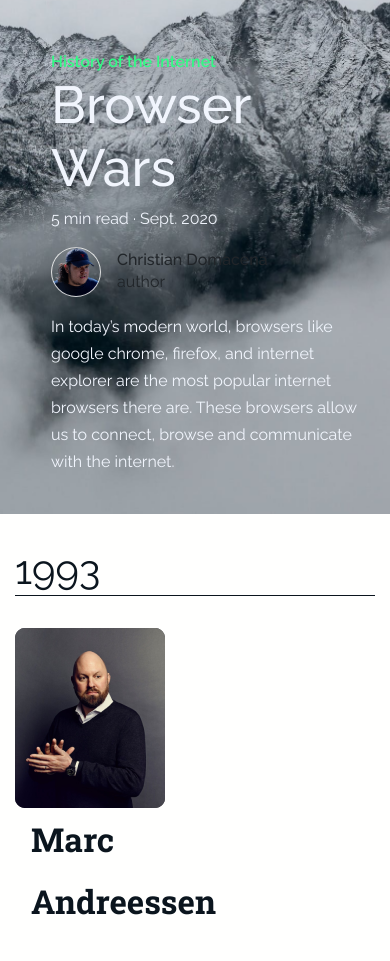
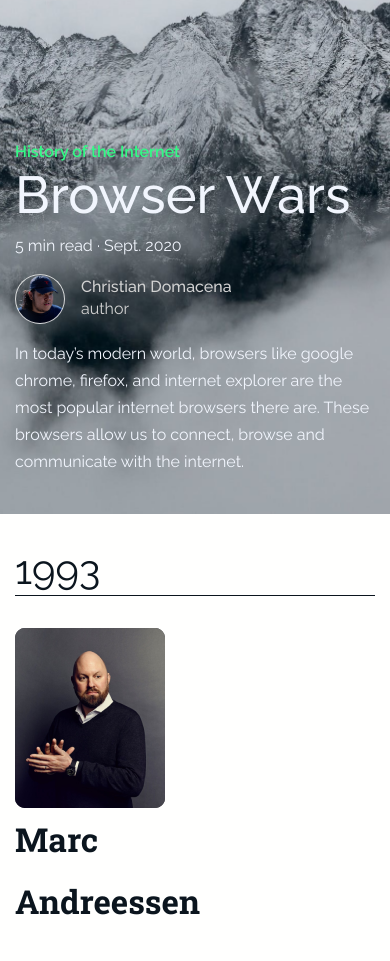
Before and after one commit to cjdomacena/is117-project-03, a website: page docs/browser-wars.html in a window 390 px wide. Shown: the part 86-1047 px from the top of the page. Drawn offline with nearby package versions, Linux system fonts and the light colour scheme.

Commit message:
Fixed responsiveness

```diff
--- a/style/style.scss
+++ b/style/style.scss
@@ -797,7 +797,10 @@
     max-width: 500px;
     bottom: 0;
     left: 10%;
-
+    @media (max-width:600px)
+    {
+     left: 0;
+    }
     ul li:nth-child(1) {
         font-size: 1rem;
         color: $history;
@@ -823,7 +826,7 @@
         display: flex;
         margin-top: 1rem;
         align-items: center;
-
+        color: #D2D2D2;
         .template-author-img {
             width: 50px;
             height: 50px;
@@ -878,7 +881,7 @@
         .template-article-title div:nth-child(2) {
             padding-left: 0;
 
-            @media (min-width:370px) {
+            @media (min-width:430px) {
                 padding-left: 1rem;
             }
 
@@ -892,7 +895,7 @@
                 margin: 0;
                 line-height: 62px;
                 color: #0B151E;
-
+                width: 250px;
             }
         }
 
```
Also changed, not shown: style/dist/style.css.
